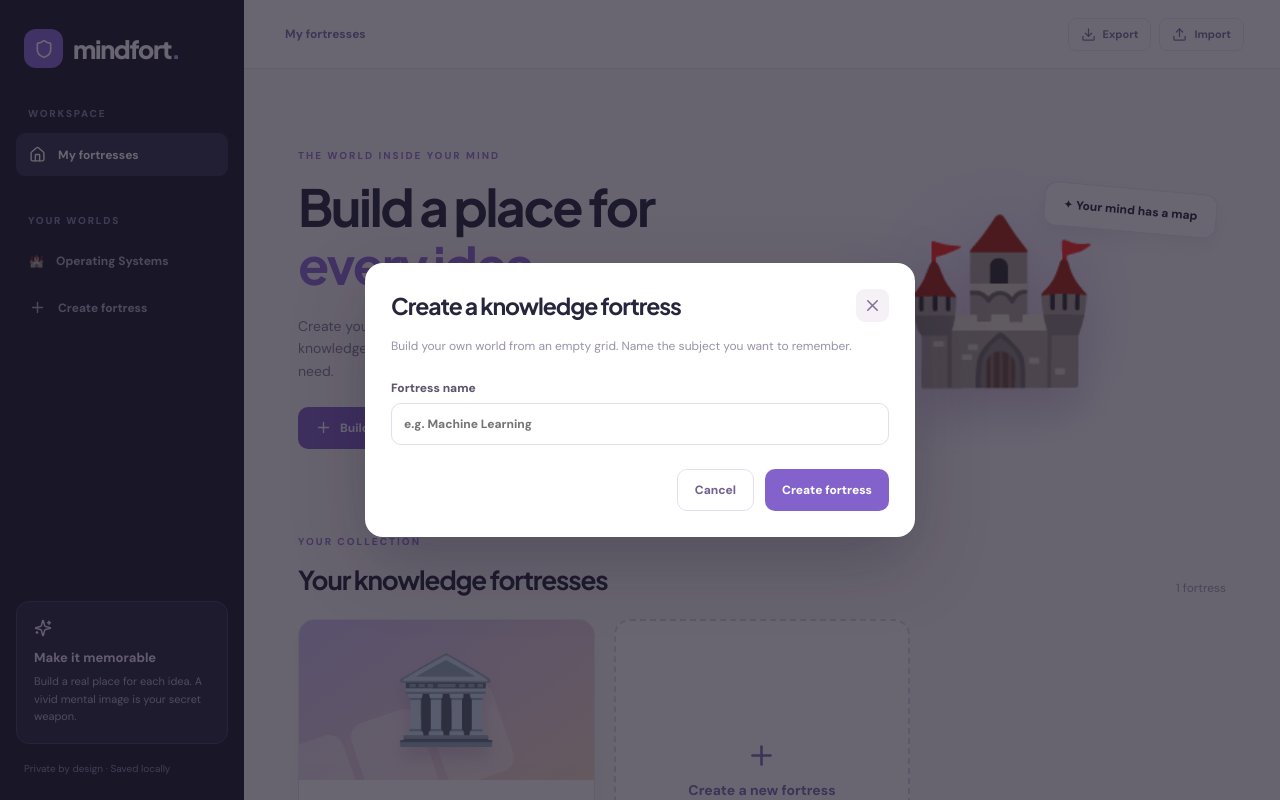
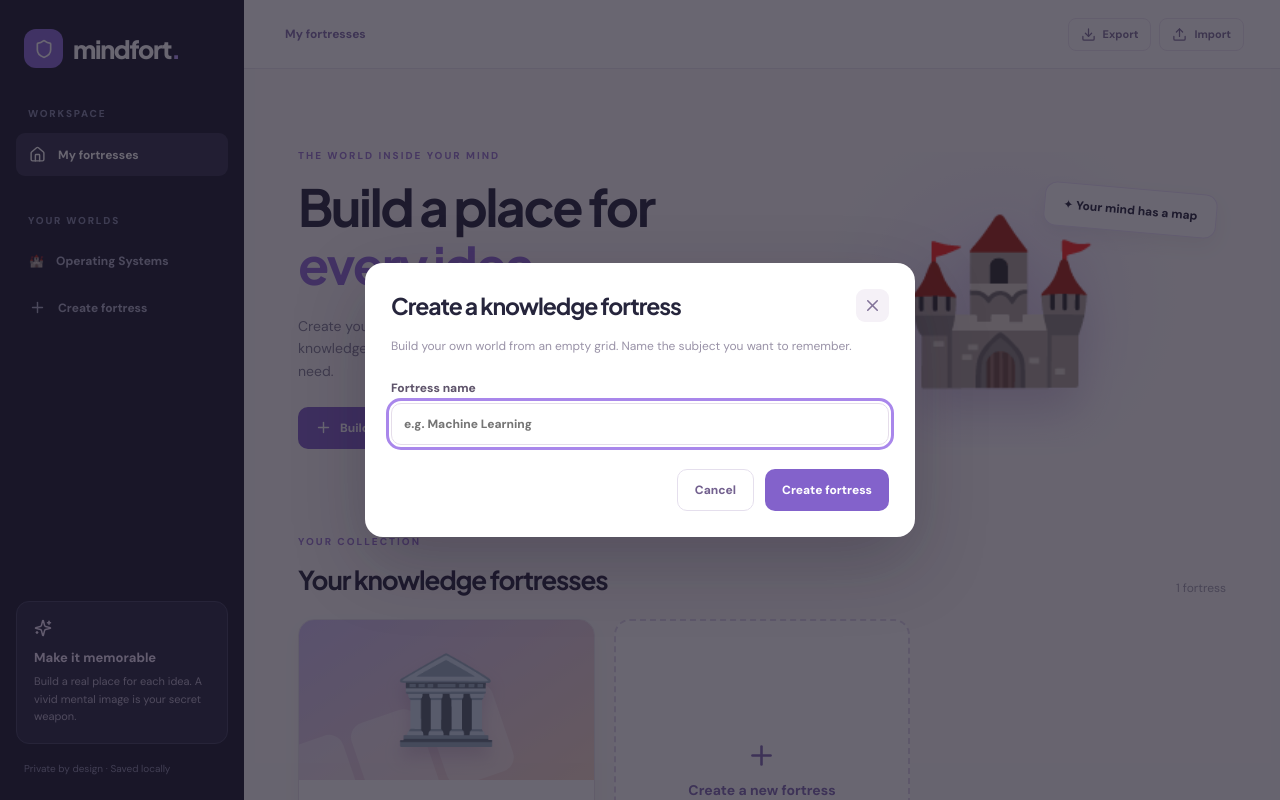
Before and after one commit to channi23/mindfort, a React (Vite) app: page / in a window 1280 px wide. Both pictures are taken after a click on the button "Build a fortress". Shown: the top 800 px of the page. Built offline with nearby package versions, Linux system fonts and the light colour scheme.

Commit message:
Fix modal focus stealing on every keystroke and stable Escape handling

```diff
--- a/src/App.tsx
+++ b/src/App.tsx
@@ -30,8 +30,18 @@ function IconObject({kind}:{kind:FurnitureKind}) {
 }
 function Modal({title,onClose,children}:{title:string;onClose:()=>void;children:React.ReactNode}) {
  const ref=useRef<HTMLButtonElement>(null)
- useEffect(()=>{ref.current?.focus();const key=(e:KeyboardEvent)=>{if(e.key==='Escape')onClose()};addEventListener('keydown',key);return()=>removeEventListener('keydown',key)},[onClose])
- return <div className="overlay" onMouseDown={e=>{if(e.target===e.currentTarget)onClose()}}><div role="dialog" aria-modal="true" aria-label={title} className="dialog"><div className="dialog-header"><h2>{title}</h2><button ref={ref} aria-label="Close" className="icon-button" onClick={onClose}><X size={19}/></button></div>{children}</div></div>
+ const dialogRef=useRef<HTMLDivElement>(null)
+ const onCloseRef=useRef(onClose)
+ onCloseRef.current=onClose
+ useEffect(()=>{
+  const field=dialogRef.current?.querySelector<HTMLElement>('input:not([type="hidden"]),textarea,select')
+  if(field) field.focus()
+  else ref.current?.focus()
+  const key=(e:KeyboardEvent)=>{if(e.key==='Escape'){e.stopPropagation();onCloseRef.current()}}
+  addEventListener('keydown',key)
+  return()=>removeEventListener('keydown',key)
+ },[])
+ return <div className="overlay" onMouseDown={e=>{if(e.target===e.currentTarget)onClose()}}><div ref={dialogRef} role="dialog" aria-modal="true" aria-label={title} className="dialog"><div className="dialog-header"><h2>{title}</h2><button ref={ref} aria-label="Close" className="icon-button" onClick={onClose}><X size={19}/></button></div>{children}</div></div>
 }
 export function App(){
  const [state,setState]=useState<State>(load)
```
